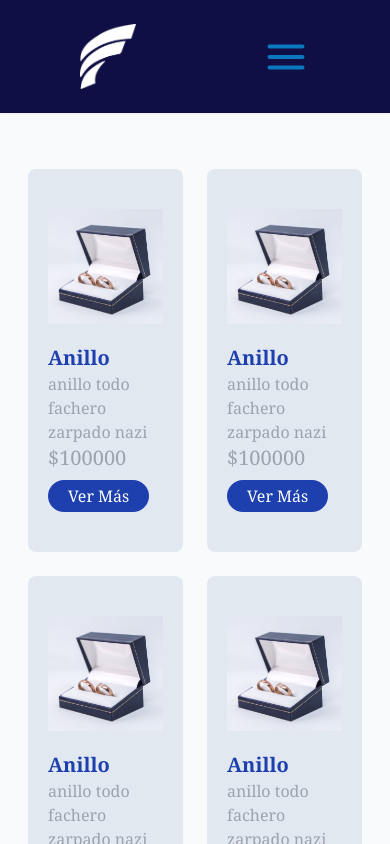
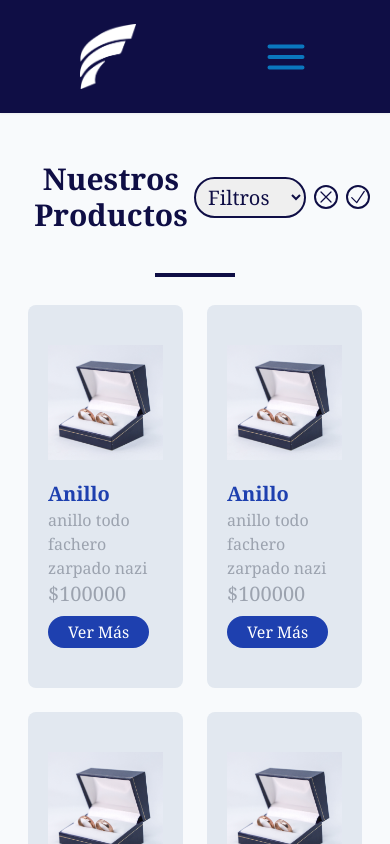
Before and after one commit to NachoXS15/fontenezJoyas, a React (Vite) app: page /productos in a window 390 px wide. Shown: the top 844 px of the page. Built offline with nearby package versions, Linux system fonts and the light colour scheme; a web font is replaced by a local one.

Commit message:
responsive layout for products

```diff
--- a/src/components/Categories.tsx
+++ b/src/components/Categories.tsx
@@ -3,7 +3,7 @@ import { CategoriesArt, CategoriesJoyas } from "../config/Categories";
 export default function Categories() {
     return (
         <>
-            <aside className="hidden md:block w-fit lg:px-10 bg-slate-200 px-10 py-14">
+            <aside className="hidden xl:block xl:w-fit lg:px-10 bg-slate-200 px-10 py-14">
                 <div className="flex gap-2 flex-col">
                     <h2 className="text-3xl text-blue-800 font-bold uppercase">Joyas</h2>
                     <div className="flex flex-col">
--- a/src/components/ui/Icons.tsx
+++ b/src/components/ui/Icons.tsx
@@ -132,17 +132,25 @@ export function Bulb() {
         </svg>
     )
 }
-export function Search({color, size}: props) {
+export function Search({ color, size }: props) {
     return (
         <svg xmlns="http://www.w3.org/2000/svg" viewBox="0 0 20 20" fill={color} width={size} height={size}>
             <path fillRule="evenodd" d="M9 3.5a5.5 5.5 0 1 0 0 11 5.5 5.5 0 0 0 0-11ZM2 9a7 7 0 1 1 12.452 4.391l3.328 3.329a.75.75 0 1 1-1.06 1.06l-3.329-3.328A7 7 0 0 1 2 9Z" clipRule="evenodd" />
         </svg>
     )
 }
-export function Cancel() {
+export function Cancel({ size, color }: props) {
     return (
-        <svg xmlns="http://www.w3.org/2000/svg" fill="none" viewBox="0 0 24 24" strokeWidth={1.5} stroke="#0a77be" className="size-7">
+        <svg xmlns="http://www.w3.org/2000/svg" fill="none" viewBox="0 0 24 24" strokeWidth={1.5} stroke={color} width={size} height={size}>
             <path strokeLinecap="round" strokeLinejoin="round" d="M6 18 18 6M6 6l12 12" />
         </svg>
     )
 }
+
+export function Check({ size, color }: props) {
+    return(
+        <svg xmlns="http://www.w3.org/2000/svg" fill="none" viewBox="0 0 24 24" strokeWidth={1.5} stroke={color} width={size} height={size}>
+            <path strokeLinecap="round" strokeLinejoin="round" d="m4.5 12.75 6 6 9-13.5" />
+        </svg>
+    )
+}
--- a/src/pages/Products.tsx
+++ b/src/pages/Products.tsx
@@ -1,14 +1,29 @@
 import Card from "../components/Card";
 import Categories from "../components/Categories";
 import Layout from "../components/Layout";
+import { Cancel, Check } from "../components/ui/Icons";
 
 export default function Products() {
   return (
     <Layout>
         <main className="max-w-full flex justify-center font-serif">
             <Categories />
-            <section className="w-full md:w-9/12 flex items-start justify-center m-auto bg-slate-50 px-5 md:px-10 py-12">
-                <div className="w-full grid grid-cols-2 sm:grid-cols-2 md:grid-cols-3 lg:grid-cols-4 gap-2 md:gap-1">
+            <section className="w-full xl:w-9/12 flex items-start flex-col justify-center m-auto bg-slate-50 px-5 md:px-10 py-12">
+                <div className="w-full flex items-center justify-between mb-10">
+                  <h2 className="text-center pl-2 text-3xl font-bold text-purplemain">Nuestros Productos</h2>
+                  <form className="flex items-center text-xl gap-2 text-purplemain">
+                    <select name="" id="" className="w-28 border-2 border-purplemain rounded-full px-2 py-1 pr-2">
+                      <option value="" className="">Filtros</option>
+                      <option value="" className="">Menor a Mayor Precio</option>
+                      <option value="" className="">Mayor a Menor Precio</option>
+                      <option value="" className="">Filtros</option>
+                    </select>
+                    <button className="border-2 border-purplemain rounded-full hover:scale-105 transition"><Cancel size={20} color="#0f0e45" /></button>
+                    <button className="border-2 border-purplemain rounded-full hover:scale-105 transition"><Check size={20} color="#0f0e45" /></button>
+                  </form>
+                </div>
+                <hr className="border-2 border-purplemain w-20 m-auto" />
+                <div className="w-full mt-5 grid grid-cols-2 sm:grid-cols-2 md:grid-cols-3 lg:grid-cols-4 gap-2 md:gap-1">
                     <Card />
                     <Card />
                     <Card />
```
